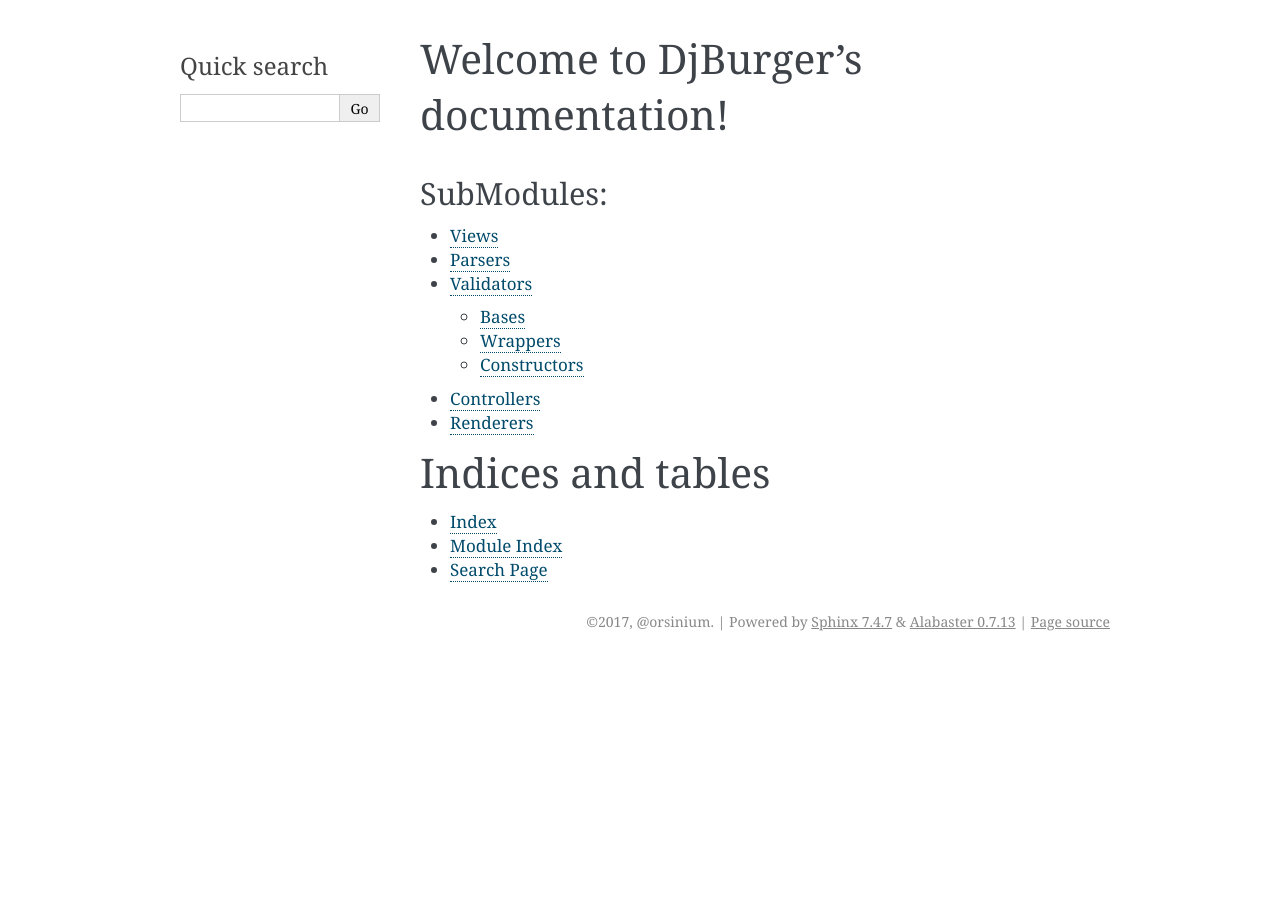
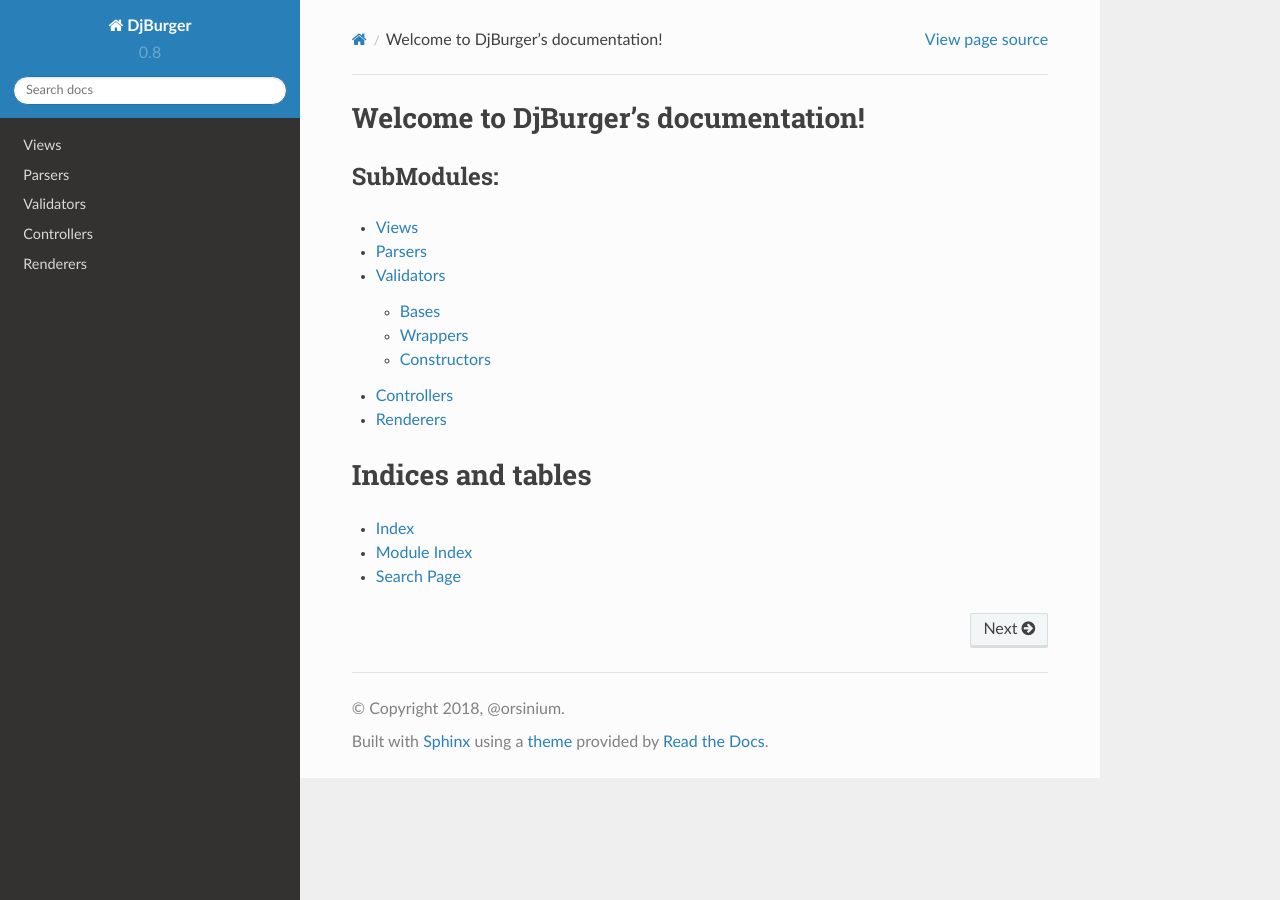
Before and after one commit to orsinium-archive/djburger, a Sphinx documentation site: the page built from wiki/source/index.rst, in a window 1280 px wide. Built offline with Sphinx 7.4.7 and the Read the Docs theme 2.0.0, drawn with Linux system fonts in a browser that asks for light colours.

Commit message:
markdown support for wiki

```diff
--- a/wiki/source/conf.py
+++ b/wiki/source/conf.py
@@ -4,21 +4,20 @@
 import os
 import sys
 
-
-sys.path.append(
-    os.path.abspath('../../')
-)
+from recommonmark.parser import CommonMarkParser
+import sphinx_rtd_theme
 
 
-'''
-def skip(app, what, name, obj, skip, options):
-    if name == "__init__":
-        return False
-    return skip
+sys.path.append(os.path.abspath('../../'))
 
-def setup(app):
-    app.connect("autodoc-skip-member", skip)
-'''
+
+# def skip(app, what, name, obj, skip, options):
+#     if name == "__init__":
+#         return False
+#     return skip
+#
+# def setup(app):
+#     app.connect("autodoc-skip-member", skip)
 
 
 #
@@ -52,12 +51,14 @@
 # Add any Sphinx extension module names here, as strings. They can be
 # extensions coming with Sphinx (named 'sphinx.ext.*') or your custom
 # ones.
-extensions = ['sphinx.ext.autodoc',
+extensions = [
+    'sphinx.ext.autodoc',
     'sphinx.ext.doctest',
     'sphinx.ext.todo',
     'sphinx.ext.coverage',
     'sphinx.ext.viewcode',
-    'sphinx.ext.githubpages']
+    'sphinx.ext.githubpages',
+]
 
 # Add any paths that contain templates here, relative to this directory.
 templates_path = ['_templates']
@@ -65,15 +66,20 @@
 # The suffix(es) of source filenames.
 # You can specify multiple suffix as a list of string:
 #
-# source_suffix = ['.rst', '.md']
-source_suffix = '.rst'
+
+source_parsers = {
+    '.md': CommonMarkParser,
+}
+
+source_suffix = ['.rst', '.md']
+# source_suffix = '.rst'
 
 # The master toctree document.
 master_doc = 'index'
 
 # General information about the project.
 project = 'DjBurger'
-copyright = '2017, @orsinium'
+copyright = '2018, @orsinium'
 author = '@orsinium'
 
 # The version info for the project you're documenting, acts as replacement for
@@ -81,9 +87,9 @@
 # built documents.
 #
 # The short X.Y version.
-version = '0.5.0'
+version = '0.8'
 # The full version, including alpha/beta/rc tags.
-release = '0.5.0'
+release = '0.8.1'
 
 # The language for content autogenerated by Sphinx. Refer to documentation
 # for a list of supported languages.
@@ -109,30 +115,8 @@
 # The theme to use for HTML and HTML Help pages.  See the documentation for
 # a list of builtin themes.
 #
-html_theme = 'alabaster'
-
-# Theme options are theme-specific and customize the look and feel of a theme
-# further.  For a list of options available for each theme, see the
-# documentation.
-#
-# html_theme_options = {}
-
-# Add any paths that contain custom static files (such as style sheets) here,
-# relative to this directory. They are copied after the builtin static files,
-# so a file named "default.css" will overwrite the builtin "default.css".
-html_static_path = ['_static']
-
-# Custom sidebar templates, must be a dictionary that maps document names
-# to template names.
-#
-# This is required for the alabaster theme
-# refs: http://alabaster.readthedocs.io/en/latest/installation.html#sidebars
-html_sidebars = {
-    '**': [
-        'relations.html',  # needs 'show_related': True theme option to display
-        'searchbox.html',
-    ]
-}
+html_theme = 'sphinx_rtd_theme'
+html_theme_path = [sphinx_rtd_theme.get_html_theme_path()]
 
 
 # -- Options for HTMLHelp output ------------------------------------------
```
